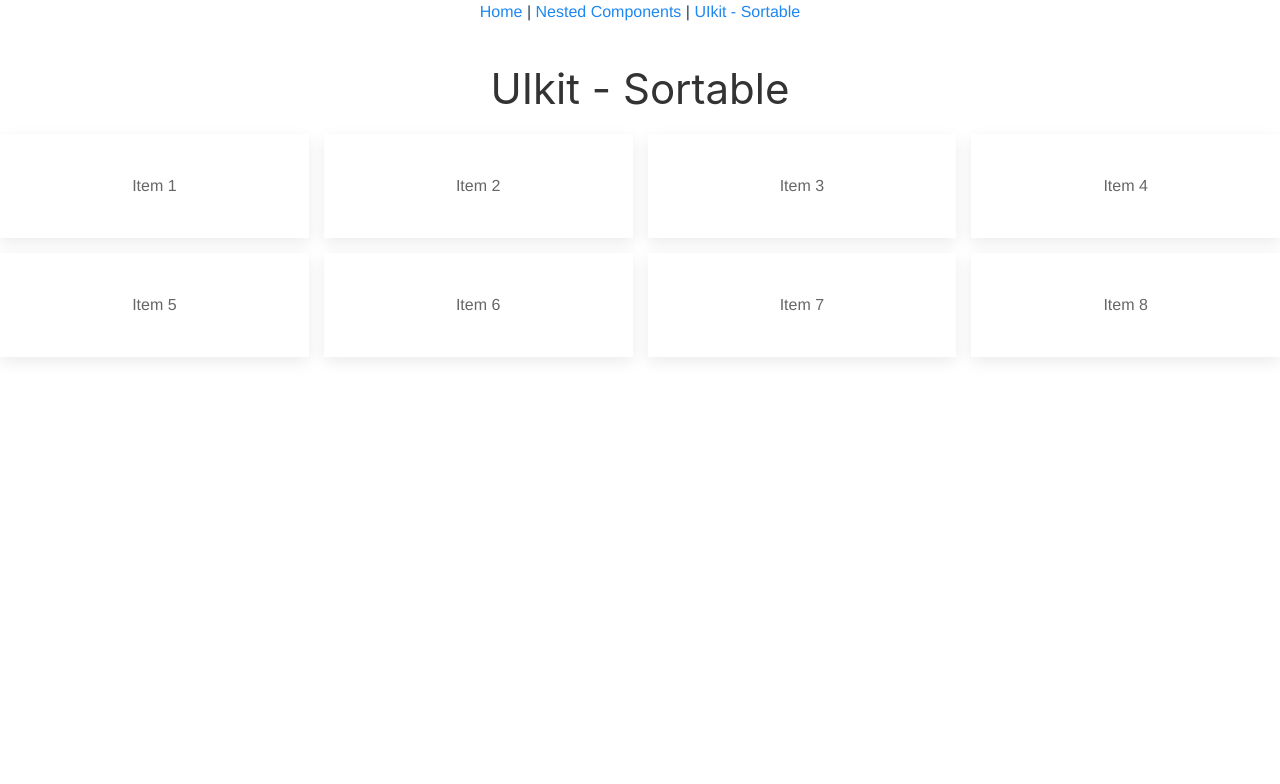
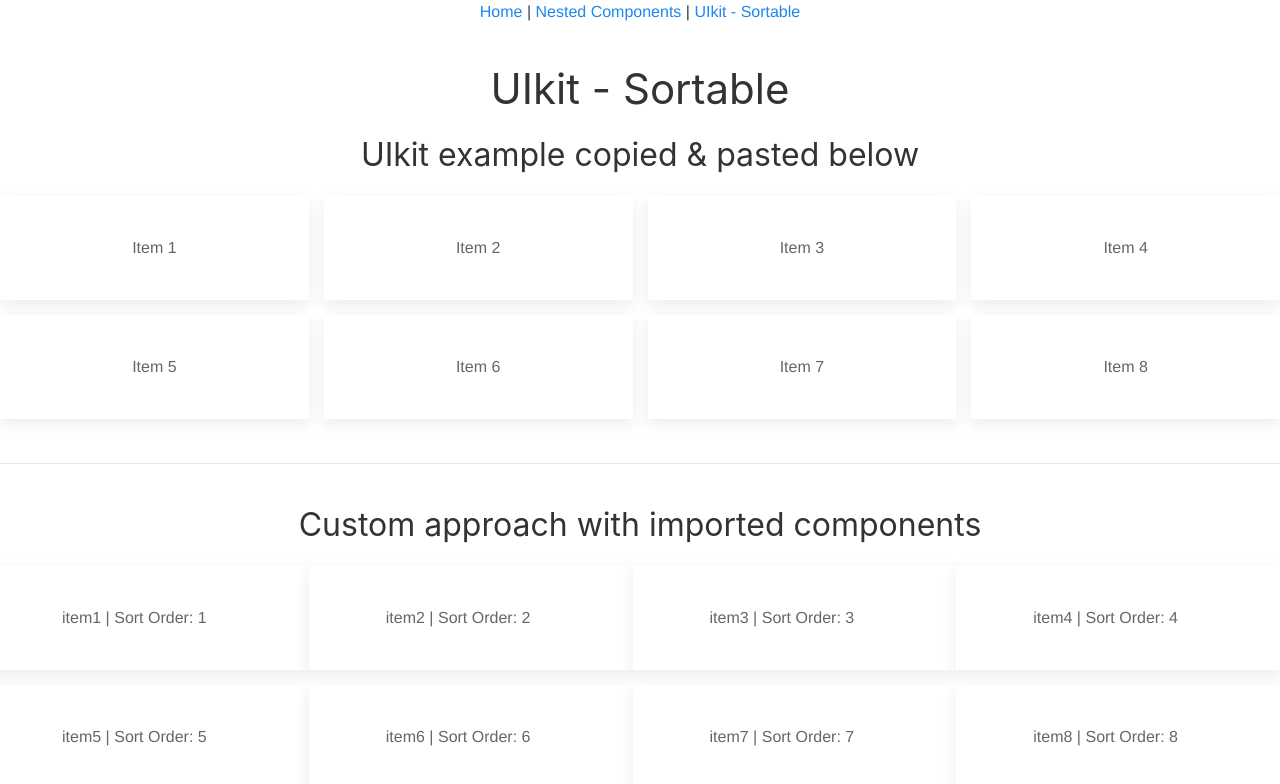
Before and after one commit to trey-thompson/playground, a Vue app in the folder frontend/: page /uikit-sortable in a window 1280 px wide. Shown: the top 784 px of the page. Built offline with nearby package versions, Linux system fonts and the light colour scheme.

Commit message:
Experiementing with child components of UIkit. About to start experiementing with understanding JavaScript with the framework.

```diff
--- a/frontend/src/components/UIkitSortable/SortableItem.vue
+++ b/frontend/src/components/UIkitSortable/SortableItem.vue
@@ -1,11 +1,15 @@
 <template>
   <div>
-    Item {{index + 1}}
+    {{item.name}} | Sort Order: {{item.sortOrder}}
   </div>
 </template>
 
 <script>
 export default {
+  name: 'sortable-item',
+  props: {
+    item: Object
+  }
 
 }
 </script>
--- a/frontend/src/components/UIkitSortable/SortableList.vue
+++ b/frontend/src/components/UIkitSortable/SortableList.vue
@@ -1,5 +1,7 @@
 <template>
   <div>
+    <!-- UIkit example copied & pasted below -->
+    <h2>UIkit example copied & pasted below</h2>
     <ul class="uk-grid-small uk-child-width-1-2 uk-child-width-1-4@s" uk-sortable="handle: .uk-card" uk-grid>
       <li>
         <div class="uk-card uk-card-default uk-card-body uk-text-center">Item 1</div>
@@ -26,22 +28,63 @@
         <div class="uk-card uk-card-default uk-card-body uk-text-center">Item 8</div>
       </li>
     </ul>
-    <!-- <sortable-item
-      v-for="(item) in sortableItems"
-      v-bind:key="item.id"
-      class="uk-card uk-card default uk-card-body uk-text-center"
-    /> -->
+
+    <!-- Custom approach with imported components -->
+    <br>
+    <hr>
+    <h2>Custom approach with imported components</h2>
+    <div class="uk-grid-small uk-child-width-1-2 uk-child-width-1-4@s" uk-sortable="handle: .uk-card" uk-grid>
+      <sortable-item
+        v-for="item in sortableItems"
+        v-bind:key="item.id"
+        v-bind:item="item"
+        class="uk-card uk-card-default uk-card-body uk-text-center"
+      />
+    </div>
   </div>
 </template>
 
 <script>
-// import SortableItem from './SortableItem.vue'
+import SortableItem from './SortableItem.vue'
 export default {
   name: 'sortable-list',
-  // components: { SortableItem },
+  components: { SortableItem },
   data() {
     return {
-      sortableItems: Array(8),
+      sortableItems: [
+        {
+          name: 'item1',
+          sortOrder: 1
+        },
+        {
+          name: 'item2',
+          sortOrder: 2
+        },
+        {
+          name: 'item3',
+          sortOrder: 3
+        },
+        {
+          name: 'item4',
+          sortOrder: 4
+        },
+        {
+          name: 'item5',
+          sortOrder: 5
+        },
+        {
+          name: 'item6',
+          sortOrder: 6
+        },
+        {
+          name: 'item7',
+          sortOrder: 7
+        },
+        {
+          name: 'item8',
+          sortOrder: 8
+        },
+      ]
     }
   }
 }
```
